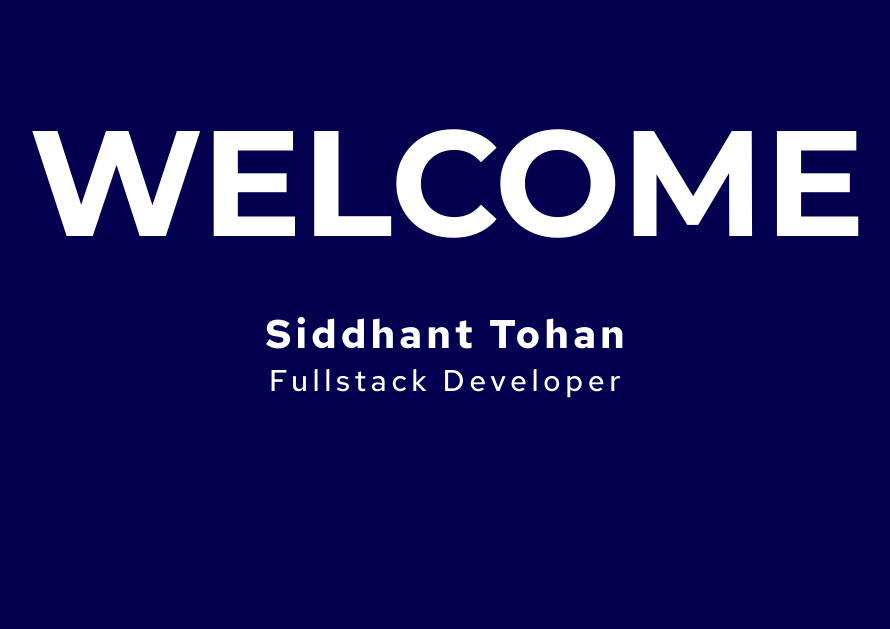
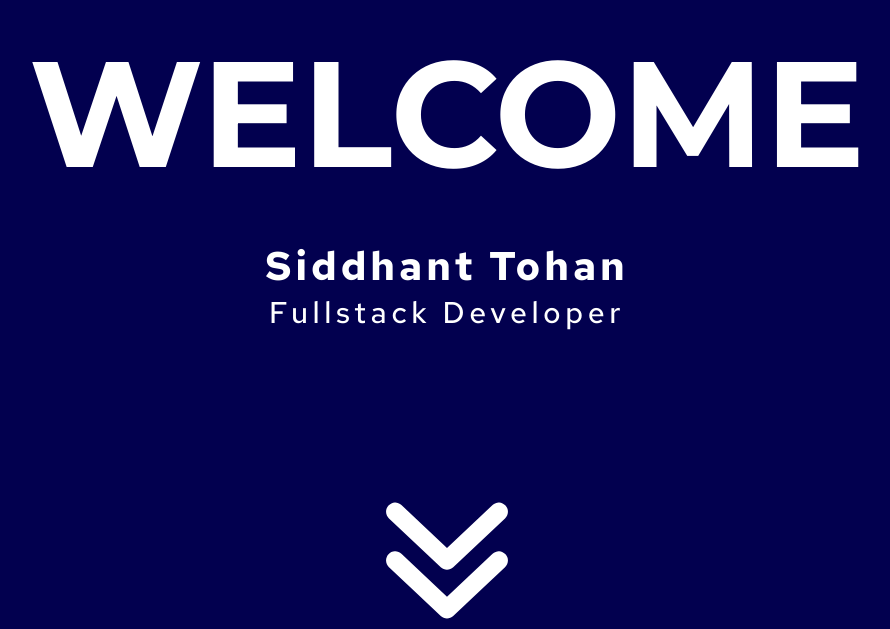
Before and after one commit to sidtohan/portfolio, a React (Create React App) app: page / in a window 1280 px wide. Shown: the part 171-800 px from the top of the page, without its empty margins (193-1083 px from the left). Built offline with nearby package versions, Linux system fonts and the light colour scheme.

Commit message:
added some styling for welcome

```diff
--- a/src/components/Welcome.js
+++ b/src/components/Welcome.js
@@ -1,11 +1,15 @@
 import React from "react";
+import Down_Chevron from "../assets/down-chevron.svg";
 const Welcome = () => {
   return (
-    <section id="welcome">
-      <h1>WELCOME</h1>
-      <div className="name">Siddhant Tohan</div>
-      <div className="welcome-skills">Fullstack Developer</div>
-    </section>
+    <>
+      <section id="welcome">
+        <h1>WELCOME</h1>
+        <div className="name">Siddhant Tohan</div>
+        <div className="welcome-skills">Fullstack Developer</div>
+      </section>
+      <img className="down-chevron" src={Down_Chevron} alt="down-chevron"></img>
+    </>
   );
 };
 
--- a/src/index.css
+++ b/src/index.css
@@ -15,6 +15,7 @@ html {
   align-items: center;
   justify-content: center;
   height: 100%;
+  padding: 0;
 
   color: rgba(255, 255, 255, 1);
 }
@@ -42,6 +43,11 @@ html {
   letter-spacing: 0.15em;
 }
 
+.down-chevron {
+  display: block;
+  margin-top: auto;
+  padding: 10px;
+}
 /* BODY  */
 body {
   background: rgba(2, 0, 79, 1);
@@ -52,4 +58,8 @@ body {
 #root {
   height: 100%;
   width: 100%;
+  display: flex;
+  flex-direction: column;
+  align-items: center;
+  justify-content: center;
 }
```
Also changed, not shown: src/assets/down-chevron.svg (added).
